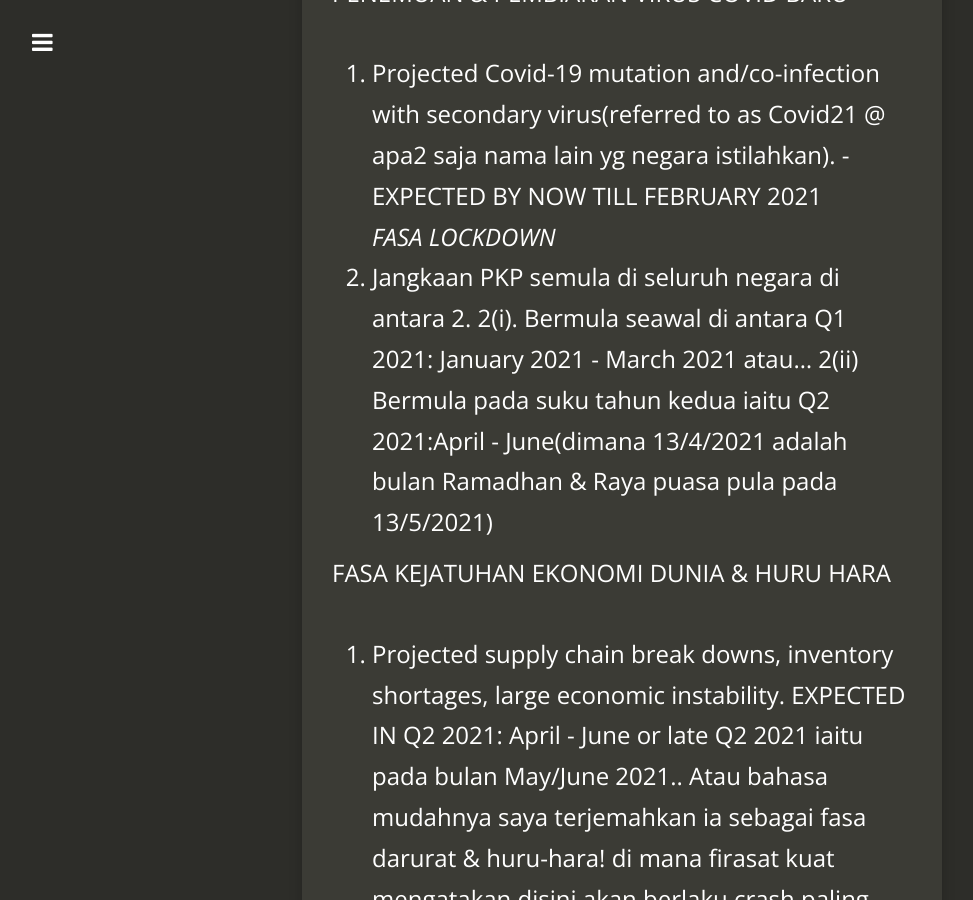
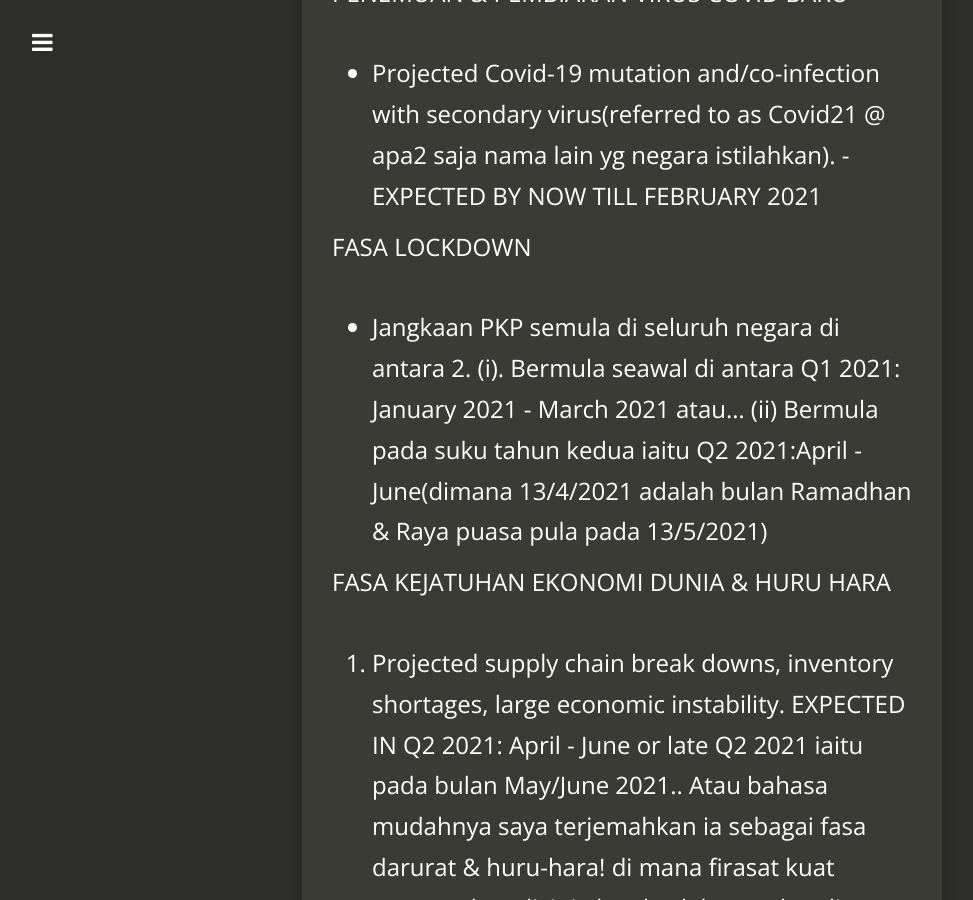
Before and after one commit to kedamaian/swsyafiq, a Jekyll site: the page built from _posts/2020-12-25-the-great-reset-world-economic-forum.md, in a window 1280 px wide and 900 px high, scrolled down 650 px. Shown: the whole window, without its empty margins (18-991 px from the left). Built offline with Jekyll 4.4.1, drawn with Linux system fonts in a browser that asks for light colours; nearby versions of some CDN libraries; comment, search, counter and statistics services are not loaded.

Commit message:
Update 2020-12-25-the-great-reset-world-economic-forum.md

```diff
--- a/_posts/2020-12-25-the-great-reset-world-economic-forum.md
+++ b/_posts/2020-12-25-the-great-reset-world-economic-forum.md
@@ -12,11 +12,12 @@ Berdasarkan leaked documents dari France, email dari liberal party of Canada, NW
 Tahun2 mencabar 2021 & seterusnya..
 
 PENEMUAN & PEMBIAKAN VIRUS COVID BARU
-1. Projected Covid-19 mutation and/co-infection with secondary virus(referred to as Covid21 @ apa2 saja nama lain yg negara istilahkan). - EXPECTED BY NOW TILL FEBRUARY 2021
-*FASA LOCKDOWN*
-2. Jangkaan  PKP semula di seluruh negara di antara 2.
-2(i). Bermula seawal di antara Q1 2021: January 2021 - March 2021 atau...
-2(ii) Bermula pada suku tahun kedua iaitu Q2 2021:April - June(dimana 13/4/2021 adalah bulan Ramadhan & Raya puasa pula pada 13/5/2021)
+- Projected Covid-19 mutation and/co-infection with secondary virus(referred to as Covid21 @ apa2 saja nama lain yg negara istilahkan). - EXPECTED BY NOW TILL FEBRUARY 2021
+
+FASA LOCKDOWN
+- Jangkaan PKP semula di seluruh negara di antara 2.
+(i). Bermula seawal di antara Q1 2021: January 2021 - March 2021 atau...
+(ii) Bermula pada suku tahun kedua iaitu Q2 2021:April - June(dimana 13/4/2021 adalah bulan Ramadhan & Raya puasa pula pada 13/5/2021)
 
 FASA KEJATUHAN EKONOMI DUNIA & HURU HARA
 3. Projected supply chain break downs, inventory shortages, large economic instability. EXPECTED IN Q2 2021: April - June or late Q2 2021 iaitu pada bulan May/June 2021.. Atau bahasa mudahnya saya terjemahkan ia sebagai fasa darurat & huru-hara! di mana firasat kuat mengatakan  disini akan berlaku crash paling epic dan dasyat dalam sejarah dunia saham selepas 2008, runtuhnya monetary system, duit xbernilai dan berharga lagi ibarat tisu kertas, forex2 semua collapse, crude & brent oil pn akan crash jugak seperti mana baru2 ni yg telah  pn demo kat kita dimana COP price jatuh menjunam hingga paras negative dalam sejarah.. disini jugaklah yg diistilahkan sebagai great reset dan mereka plan untuk mengantikannya dengan digital currency aka stable coin aka bitcoin.. Sekarang pn btc dah cecah all time high semula.. ia seolah2 membanyangi tentang apa yg yahudi zionist ni sedang rancang..
```
